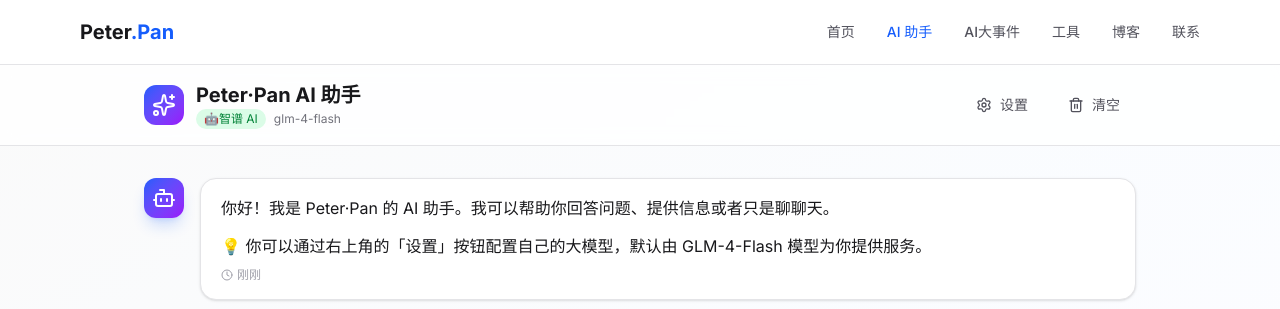
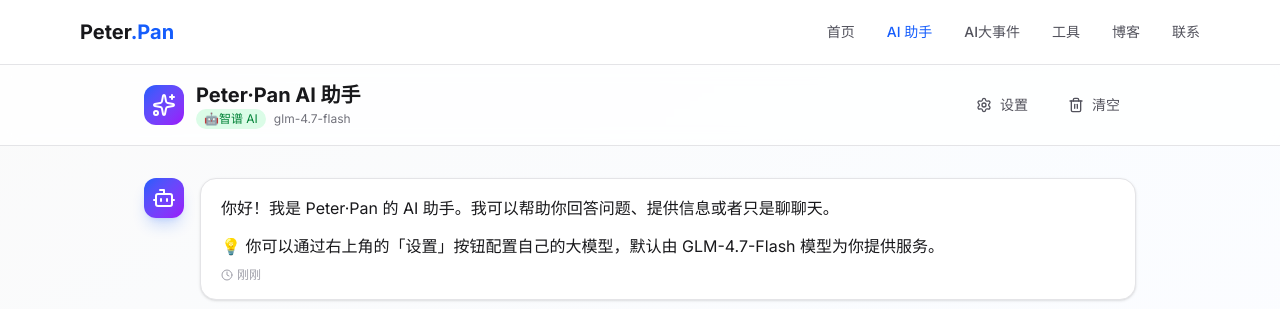
Before and after one commit to panmcai/Peter-Pan, a Next.js app: page /chat in a window 1280 px wide. Shown: the top 309 px of the page. Built offline with nearby package versions, Linux system fonts and the light colour scheme.

Commit message:
更新大模型到GLM-4.7-Flas

```diff
--- a/src/app/chat/page.tsx
+++ b/src/app/chat/page.tsx
@@ -16,7 +16,7 @@
   const [messages, setMessages] = useState<Message[]>([
     {
       role: 'assistant',
-      content: '你好！我是 Peter·Pan 的 AI 助手。我可以帮助你回答问题、提供信息或者只是聊聊天。\n\n💡 你可以通过右上角的「设置」按钮配置自己的大模型，默认由 GLM-4-Flash 模型为你提供服务。',
+      content: '你好！我是 Peter·Pan 的 AI 助手。我可以帮助你回答问题、提供信息或者只是聊聊天。\n\n💡 你可以通过右上角的「设置」按钮配置自己的大模型，默认由 GLM-4.7-Flash 模型为你提供服务。',
       timestamp: new Date(),
     },
   ]);
@@ -93,15 +93,21 @@
   useEffect(() => {
     const saved = localStorage.getItem('current-model-config');
     if (saved) {
-      setModelConfig(JSON.parse(saved));
+      const config = JSON.parse(saved);
+      // 如果旧配置是 glm-4-flash，自动升级到 glm-4.7-flash
+      if (config.models && config.models[0] === 'glm-4-flash') {
+        config.models[0] = 'glm-4.7-flash';
+        localStorage.setItem('current-model-config', JSON.stringify(config));
+      }
+      setModelConfig(config);
     } else {
-      // 设置默认配置：智谱 AI GLM-4-Flash
+      // 设置默认配置：智谱 AI GLM-4.7-Flash
       setModelConfig({
         name: '智谱 AI',
         provider: 'zhipu',
         apiKey: 'd99d77d6f1db49c79a91fd763d2575fd.j5tqQpCiag1FLiwz',
         baseUrl: 'https://open.bigmodel.cn/api/paas/v4',
-        models: ['glm-4-flash'],
+        models: ['glm-4.7-flash'],
       });
     }
 
```
